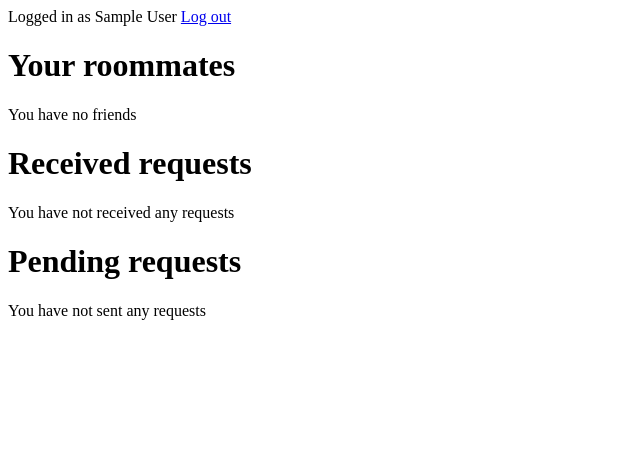
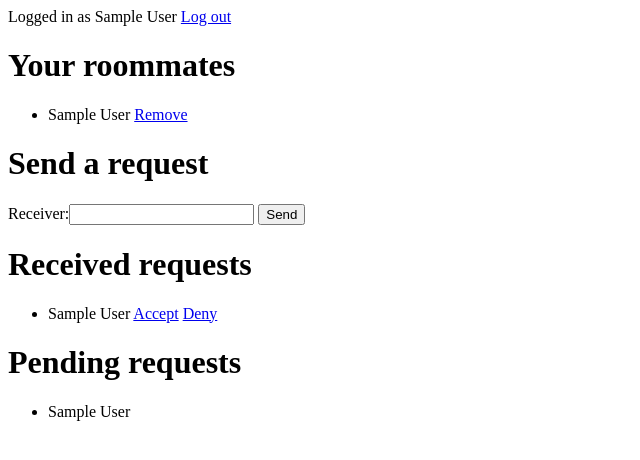
Before and after one commit to OpenJUB/roomer, a Django app: page /roommates/ in a window 1280 px wide. Shown: the top 460 px of the page, without its empty margins (0-640 px from the left). Run offline with Django 3.2, Linux system fonts and the light colour scheme; a user stored in the database is signed in; tables that the repository leaves empty hold one stand-in row (values such as "Sample post").

Commit message:
Roommate views

```diff
--- a/collegechooser/forms.py
+++ b/collegechooser/forms.py
@@ -16,7 +16,6 @@ class CollegePrefForm(forms.Form):
     pref3 = CollegeField(label="Preference 3")
     pref4 = CollegeField(label="Preference 4")
 
-    # TODO Write custom validation in clean method
     def clean(self):
         cleaned_data = super(CollegePrefForm, self).clean()
 
--- a/roomer/models.py
+++ b/roomer/models.py
@@ -131,7 +131,7 @@ class UserProfile(AbstractUser):
                     self.points += self.MAJOR_POINTS
 
     def save(self, *args, **kwargs):
-        self.update_points(kwargs.get('ignore_roommates', False))
+        self.update_points()
         super(UserProfile, self).save(*args, **kwargs) # Call the "real" save() method.
 
     def __str__(self):
@@ -168,13 +168,13 @@ class RoommateRequest(models.Model):
 
     def accept(self):
         self.receiver.roommates.add(self.sender)
-        self.sender.save(ignore_roommates=True)
+        self.receiver.save()
 
         # Also add the new roommate to our other roommates
         for mate in self.receiver.roommates.all():
             if mate != self.sender:
                 mate.roommates.add(self.sender)
-                mate.save(ignore_roommates=True)
+                mate.save()
 
         self.delete()
 
--- a/roommates/templates/roommates/overview.html
+++ b/roommates/templates/roommates/overview.html
@@ -1,38 +1,59 @@
 {% extends 'base.html' %}
 {% block content %}
-<h1>Your roommates</h1>
+{% with request.user as profile %}
+    <h1>Your roommates</h1>
     {% if profile.roommates.all %}
         <ul>
         {% for roommate in profile.roommates.all %}
-            <li>{{ roommate.get_full_name }}</li>
+            <li>
+                {{ roommate }}
+                <a href="{% url 'roommate-remove' roommate.pk %}">Remove</a>
+            </li>
         {% endfor %}
         </ul>
     {% else %}
         <p>You have no friends</p>
     {% endif %}
 
+    <h1>Send a request</h1>
+    {% if mutual_request %}
+        <p><i>Your friend had already added you. You're now roommates.</i></p>
+    {% endif %}
 
-<h1>Received requests</h1>
-    {% if profile.roommates.all %}
+    {% if different_colleges %}
+        <p><i>You are in a different college than your friend.</i></p>
+    {% endif %}
+
+    <form action="{% url 'roommate-invite' %}" method="POST">
+        {% csrf_token %}
+        {{ form }}
+        <input type="submit" value="Send" />
+    </form>
+
+
+    {% if profile.inbox.all %}
+        <h1>Received requests</h1>
         <ul>
-        {% for roommate in profile.inbox.all %}
-            <li>{{ roommate.get_full_name }}</li>
+        {% for request in profile.inbox.all %}
+            <li>
+                {{ request.sender }}
+                <a href="{% url 'request-accept' request.pk %}">Accept</a>
+                <a href="{% url 'request-deny' request.pk %}">Deny</a>
+            </li>
         {% endfor %}
         </ul>
-    {% else %}
-        <p>You have not received any requests</p>
     {% endif %}
 
 
-<h1>Pending requests</h1>
     {% if profile.outbox.all %}
+        <h1>Pending requests</h1>
         <ul>
-        {% for roommate in profile.outbox.all %}
-            <li>{{ roommate.get_full_name }}</li>
+        {% for request in profile.outbox.all %}
+            <li>{{ request.receiver }}</li>
         {% endfor %}
         </ul>
-    {% else %}
-        <p>You have not sent any requests</p>
     {% endif %}
 
+
+{% endwith %}
 {% endblock %}
--- a/roommates/urls.py
+++ b/roommates/urls.py
@@ -1,6 +1,22 @@
-from django.conf.urls import url
-from django.views.generic import TemplateView
+from django.conf.urls import url, include
+
+from .views import *
 
 urlpatterns = [
-    url(r"^$", TemplateView.as_view(template_name='roommates/overview.html'), name='roommate-overview')
+    url(r"^$", overview, name='roommate-overview'),
+
+    url(r"^roommate/(?P<roommate_id>\d+)/", include(
+        [
+            url(r'^delete$', remove, name='roommate-remove'),
+        ]
+    )),
+
+    url(r"^request/(?P<request_id>\d+)/", include(
+        [
+            url(r'^deny$', deny, name='request-deny'),
+            url(r'^accept$', accept, name='request-accept'),
+        ]
+    )),
+
+    url(r'^request/send$', invite, name='roommate-invite')
 ]
--- a/roommates/views.py
+++ b/roommates/views.py
@@ -1,3 +1,62 @@
-from django.shortcuts import render
+from django.shortcuts import render, get_object_or_404, redirect
+from django.views.decorators.http import require_GET, require_POST
+from django.contrib.auth.decorators import login_required
 
-# Create your views here.
+
+from roomer.models import RoommateRequest, UserProfile
+from .forms import RequestRoommateForm
+
+
+@login_required
+def overview(request, form=RequestRoommateForm(), mutual_request=False, different_colleges=False):
+    context = {
+        'form': form,
+        'mutual_request': mutual_request,
+        'different_colleges': different_colleges
+    }
+
+    return render(request, 'roommates/overview.html', context)
+
+
+@require_GET
+@login_required
+def deny(request, request_id):
+    req = get_object_or_404(RoommateRequest, pk=request_id)
+    req.delete()
+
+    return redirect('roommate-overview')
+
+@require_GET
+@login_required
+def accept(request, request_id):
+    req = get_object_or_404(RoommateRequest, pk=request_id)
+    req.accept()
+
+    return redirect('roommate-overview')
+
+@require_POST
+@login_required
+def invite(request):
+    form = RequestRoommateForm(request.POST)
+
+    if form.is_valid():
+        other = UserProfile.objects.get(username=form.cleaned_data['receiver'])
+        code = request.user.send_roommate_request(other)
+
+        if code != UserProfile.REQUEST_SENT:
+            return overview(
+                request,
+                mutual_request=(code == UserProfile.REQUEST_MUTUAL),
+                different_colleges=(code == UserProfile.REQUEST_INVALID))
+        else:
+            return overview(request)
+
+    return overview(request, form=form)
+
+@require_GET
+@login_required
+def remove(request, roommate_id):
+    mate = get_object_or_404(UserProfile, pk=roommate_id)
+    request.user.remove_roommate(mate)
+
+    return redirect('roommate-overview')
```
Also changed, not shown: roommates/forms.py (added, +22 -0 lines).
